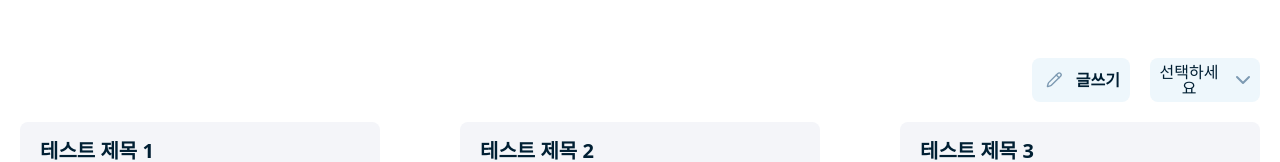
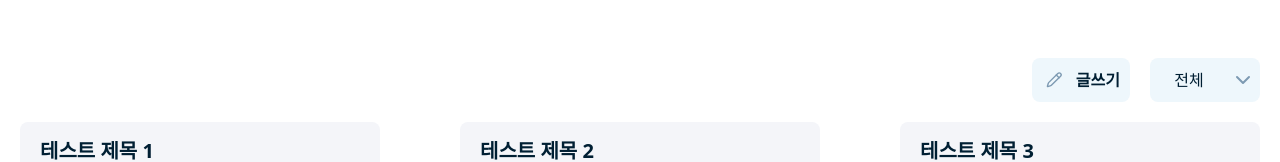
Before and after one commit to Deokive/FE, a React (Vite) app: page /community in a window 1280 px wide. Shown: the part 186-348 px from the top of the page. Built offline with nearby package versions, Linux system fonts and the light colour scheme; the HTML template or start-up script is replaced by a standard one; a web font is replaced by a local one.

Commit message:
refactor: placeholder 변경

```diff
--- a/src/components/common/Button/SelectBox.tsx
+++ b/src/components/common/Button/SelectBox.tsx
@@ -23,7 +23,7 @@ export default function SelectBox({
   value,
   onChange,
   className,
-  placeholder = "선택하세요",
+  placeholder = "전체",
   Icon,
 }: SelectBoxProps) {
   const [isOpen, setIsOpen] = useState(false);
```
